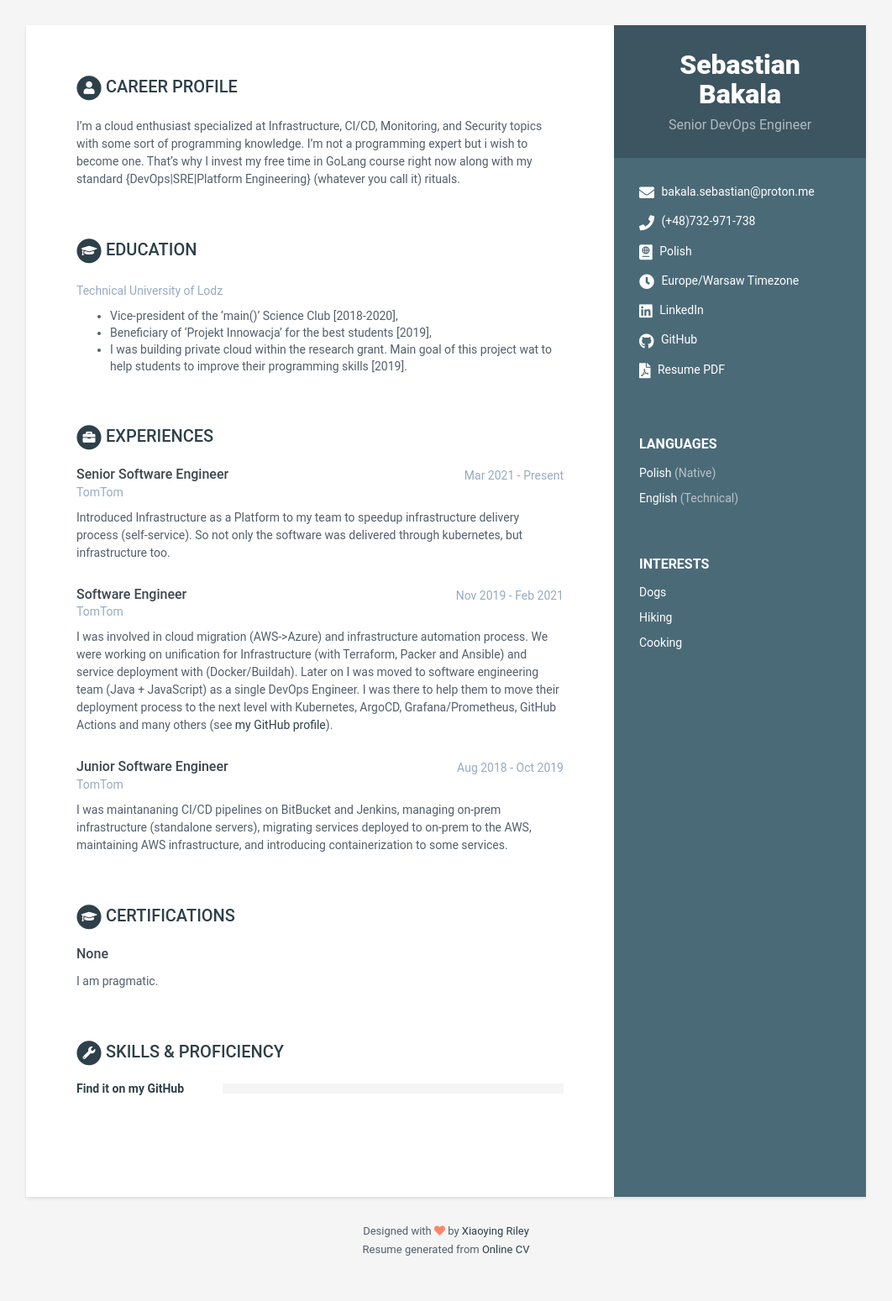
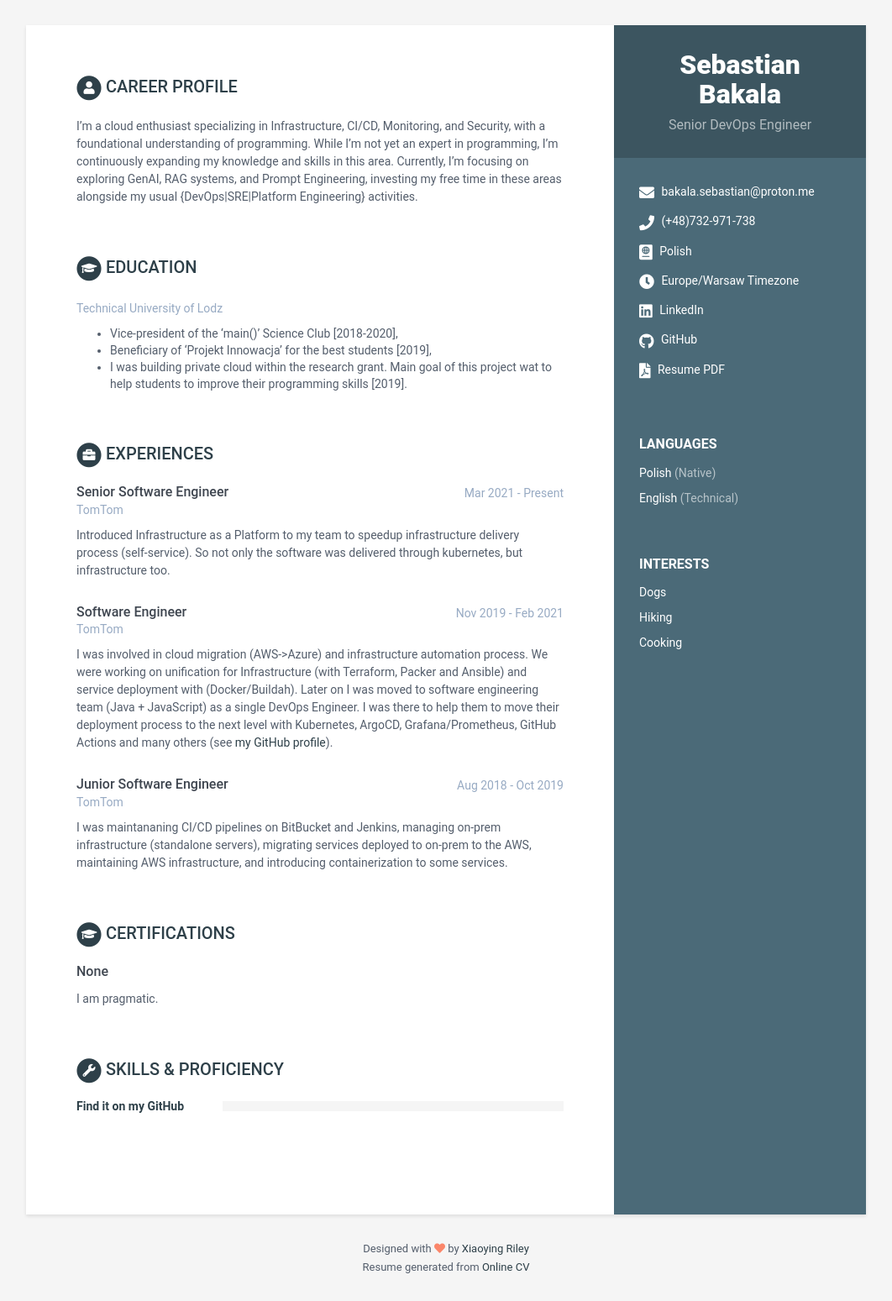
Before and after one commit to sbx0r/sbx0r, a Jekyll site: the page built from resume/index.html, in a window 1280 px wide. Shown: the whole page at 84% size, without its empty margins (109-1171 px from the left). Built offline with Jekyll 4.4.1, drawn with Linux system fonts in a browser that asks for light colours; before the commit the page ends 1528 px from its top, so only the background shows below that.

Commit message:
portfolio update

```diff
--- a/resume/_data/data.yml
+++ b/resume/_data/data.yml
@@ -18,8 +18,8 @@ sidebar:
     timezone: Europe/Warsaw Timezone
     citizenship: Polish
     linkedin: bakala-sebastian
-    github: SebastianBakala-TomTom
-    pdf: https://github.com/SebastianBakala-TomTom/SebastianBakala-TomTom/releases/download/0.1.0/cv.pdf
+    github: sbx0r
+    pdf: https://github.com/sbx0r/sbx0r/releases/download/0.1.0/cv.pdf
 
     languages:
       title: Languages
@@ -42,9 +42,9 @@ sidebar:
 career-profile:
     title: Career Profile
     summary: |
-      I'm a cloud enthusiast specialized at Infrastructure, CI/CD, Monitoring, and Security topics with some sort of programming knowledge.
-      I'm not a programming expert but i wish to become one.
-      That's why I invest my free time in GoLang course right now along with my standard {DevOps|SRE|Platform Engineering} (whatever you call it) rituals.
+      I'm a cloud enthusiast specializing in Infrastructure, CI/CD, Monitoring, and Security, with a foundational understanding of programming.
+      While I'm not yet an expert in programming, I'm continuously expanding my knowledge and skills in this area.
+      Currently, I'm focusing on exploring GenAI, RAG systems, and Prompt Engineering, investing my free time in these areas alongside my usual {DevOps|SRE|Platform Engineering} activities.
 
 education:
     title: Education
```
